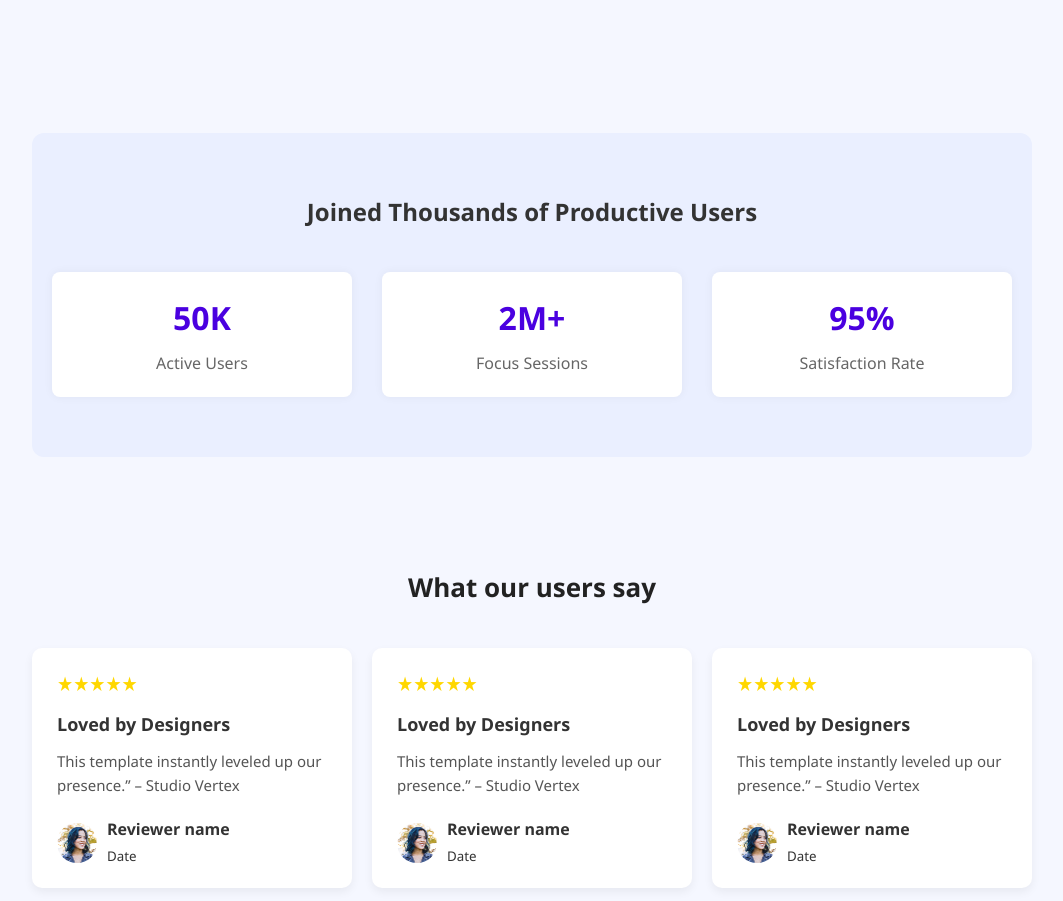
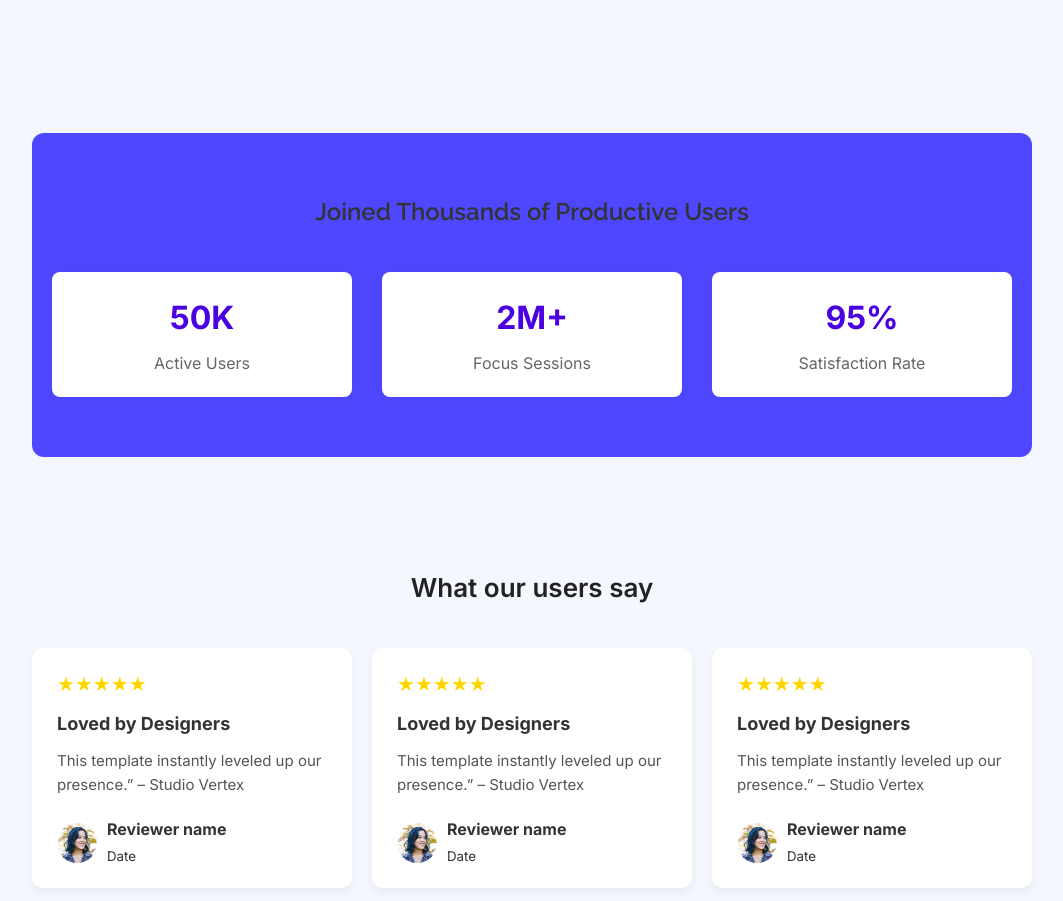
Before and after one commit to liliput-tamim/Assignment-no-1, a plain HTML site: page my-first-assignment.html in a window 1280 px wide. Shown: the part 940-1841 px from the top of the page, without its empty margins (108-1171 px from the left). Drawn offline with Linux system fonts and the light colour scheme.

Commit message:
background color added

```diff
--- a/style/style.css
+++ b/style/style.css
@@ -6,20 +6,17 @@
 button .submit:hover{
   background-color: crimson;
 }
-
 body {
   font-family: 'Segoe UI', sans-serif;
   line-height: 1.6;
   color: #333;
   background-color: #f7f9fc;
 }
-
 header {
   background: #fff;
   padding: 20px 0;
   box-shadow: 0 2px 4px rgba(0,0,0,0.1);
 }
-
 .container {
   width: 90%;
   max-width: 1200px;
@@ -37,8 +34,6 @@ header {
 .hero {
   text-align: center;
   padding: 60px 20px;
-
-
 }
 .abed-1st{
    display: flex;
@@ -46,7 +41,6 @@ header {
    padding: 100px ;
 
 }
-
 .momo-2nd {
     border-radius: 35px
 }
@@ -161,28 +155,28 @@ header nav a{
 }
 body {
   margin: 0;
-  font-family: 'Segoe UI', Tahoma, Geneva, Verdana, sans-serif;
+  font-family: 'Inter', sans-serif;
+  background-color: #4E47FF;
+}
+
+.stats-section {
+  padding: 60px 20px;
+  text-align: center;
+  background-color: #4E47FF;
+  border-radius: 12px;
+  max-width: 1000px;
+  margin: 50px auto;
+}
+body {
+  margin: 0;
+  font-family: 'Inter', sans-serif;
   background-color: #f5f7ff;
 }
 
 .stats-section {
   padding: 60px 20px;
   text-align: center;
-  background-color: #eaefff;
-  border-radius: 12px;
-  max-width: 1000px;
-  margin: 50px auto;
-}
-body {
-  margin: 0;
-  font-family: 'Segoe UI', Tahoma, Geneva, Verdana, sans-serif;
-  background-color: #f5f7ff;
-}
-
-.stats-section {
-  padding: 60px 20px;
-  text-align: center;
-  background-color: #eaefff;
+  background-color: #4E47FF;
   border-radius: 12px;
   max-width: 1000px;
   margin: 50px auto;
@@ -190,9 +184,10 @@ body {
 
 .section-title {
   font-size: 24px;
-  font-weight: 600;
+  font-weight: bolder;
   margin-bottom: 40px;
-  color: #333;
+  color: black;
+  font-family: 'Raleway', sans-serif;
 }
 
 .stats-container {
@@ -202,23 +197,25 @@ body {
 }
 
 .stat-box {
-  background-color: white;
   padding: 20px;
   border-radius: 8px;
   flex: 1;
   box-shadow: 0 0 10px rgba(0,0,0,0.05);
+  background-color: #2af45c;
 }
 
 .stat-box h3 {
   font-size: 32px;
-  color: #4a00e0;
+  color:#4a00e0;
   margin: 0;
+
 }
 
 .stat-box p {
   margin: 8px 0 0;
   font-size: 16px;
   color: #666;
+
 }
 
 /* Responsive Design */
@@ -506,6 +503,6 @@ body {
 .sharif:hover{
   background-color: #2af45c;
 }
-button .titi:hover{
-  background-color: crimson;
+.tamim{
+  border: none;
 }
```
